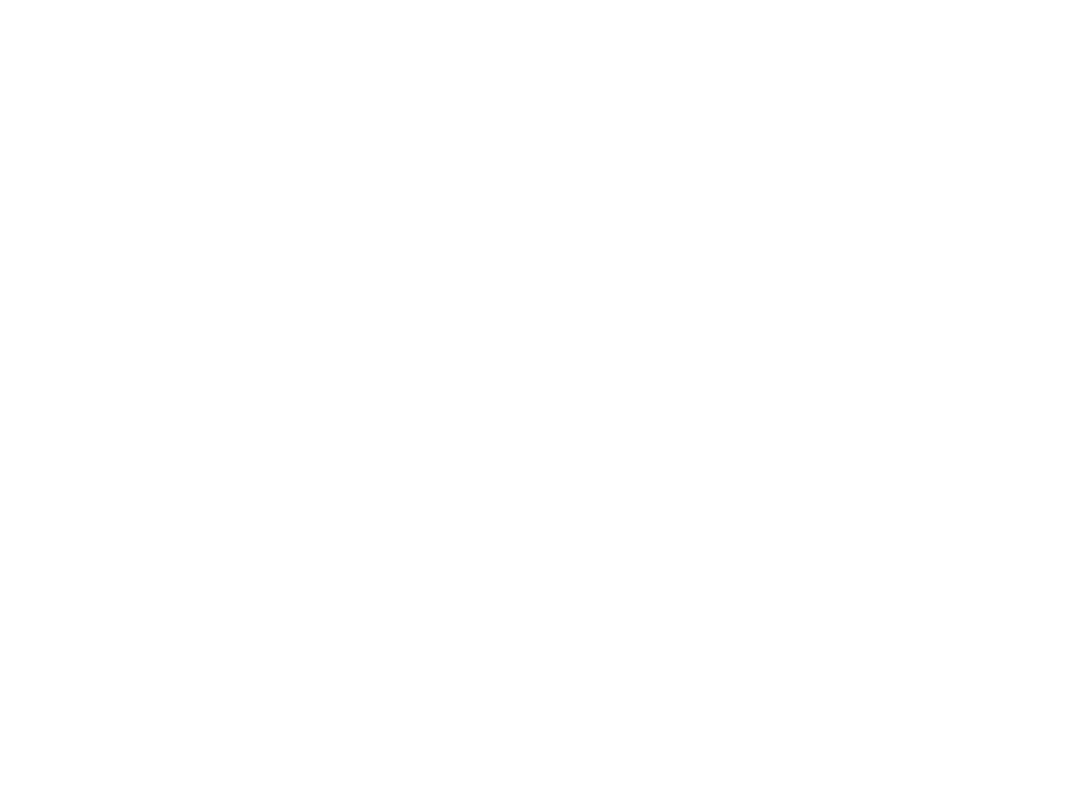
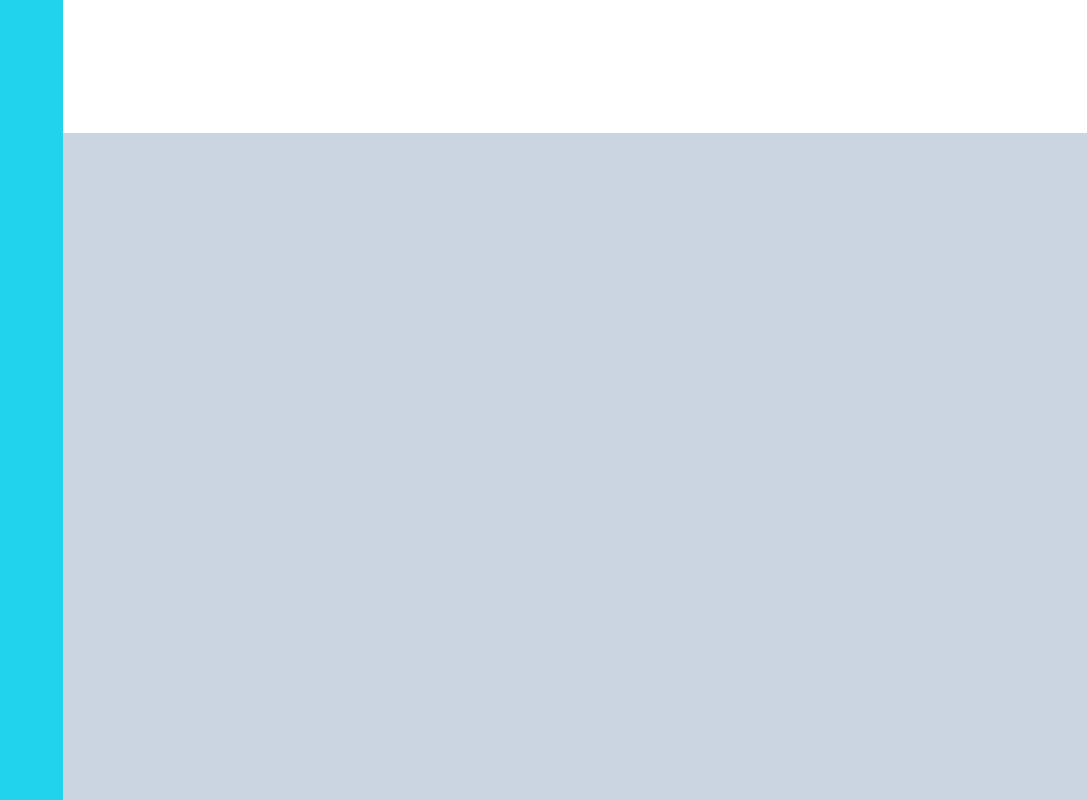
Before and after one commit to steniowrsilva/dashboard, a plain HTML site: page index.html in a window 1280 px wide. Shown: the whole page, without its empty margins (193-1280 px from the left). Drawn offline with Linux system fonts and the light colour scheme.

Commit message:
add some style to get basic layout

```diff
--- a/index.html
+++ b/index.html
@@ -8,6 +8,10 @@
     <link rel="stylesheet" href="style.css">
 </head>
 <body>
-
+    <div class="container">
+        <div class="header"></div>
+        <div class="sidebar"></div>
+        <div class="main-content"></div>
+    </div>
 </body>
 </html>
--- a/style.css
+++ b/style.css
@@ -0,0 +1,35 @@
+/* reset */
+
+body,html {
+    margin: 0;
+    padding: 0;
+}
+* {
+    box-sizing: border-box;
+}
+
+/* ------------- */
+
+.container {
+    background-color: #cbd5e1;
+    display: grid;
+    grid-template-columns: 1fr 4fr;
+    grid-template-rows: 1fr 5fr;
+    height: 100vh;
+}
+
+.header {
+    background-color: white;
+}
+
+.sidebar {
+    background-color: #22d3ee;
+}
+
+.header .main-content {
+    grid-column: 2/3;
+}
+
+.sidebar {
+    grid-row: 1/3;
+}
```
